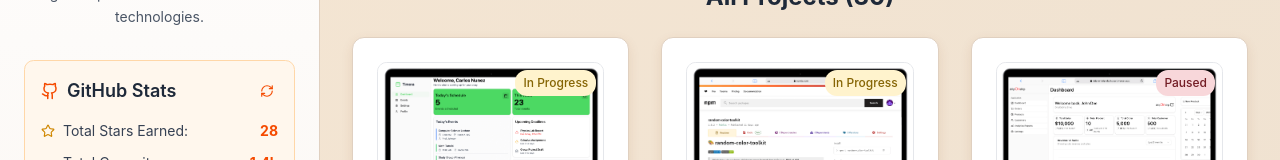
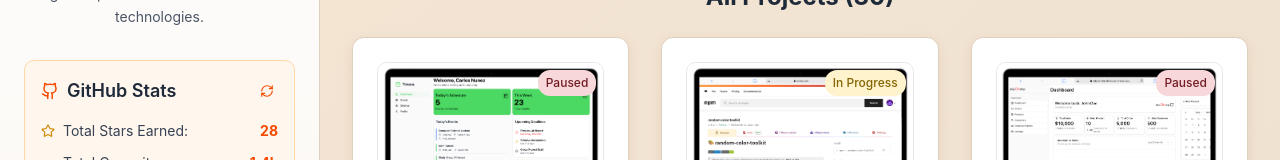
Before and after one commit to Lil-Code30/indie-project-page, a React (Vite) app: page / in a window 1280 px wide. Shown: the part 280-440 px from the top of the page. Built offline with nearby package versions, Linux system fonts and the light colour scheme; no server answers.

Commit message:
change timora project status to paused

```diff
--- a/src/data/projectData.ts
+++ b/src/data/projectData.ts
@@ -22,7 +22,7 @@ export const projects: Project[] = [
     codeUrl: "https://github.com/Lil-Code30/timora",
     // demoUrl: "https://www.npmjs.com/package/timora",
     thumbnail: "/images/projects/timora.png",
-    status: "In Progress",
+    status: "Paused",
     features: [
       "Event Creation: Easily create and manage events.",
       "Event Synchronization: Sync events with Google Calendar.",
```
